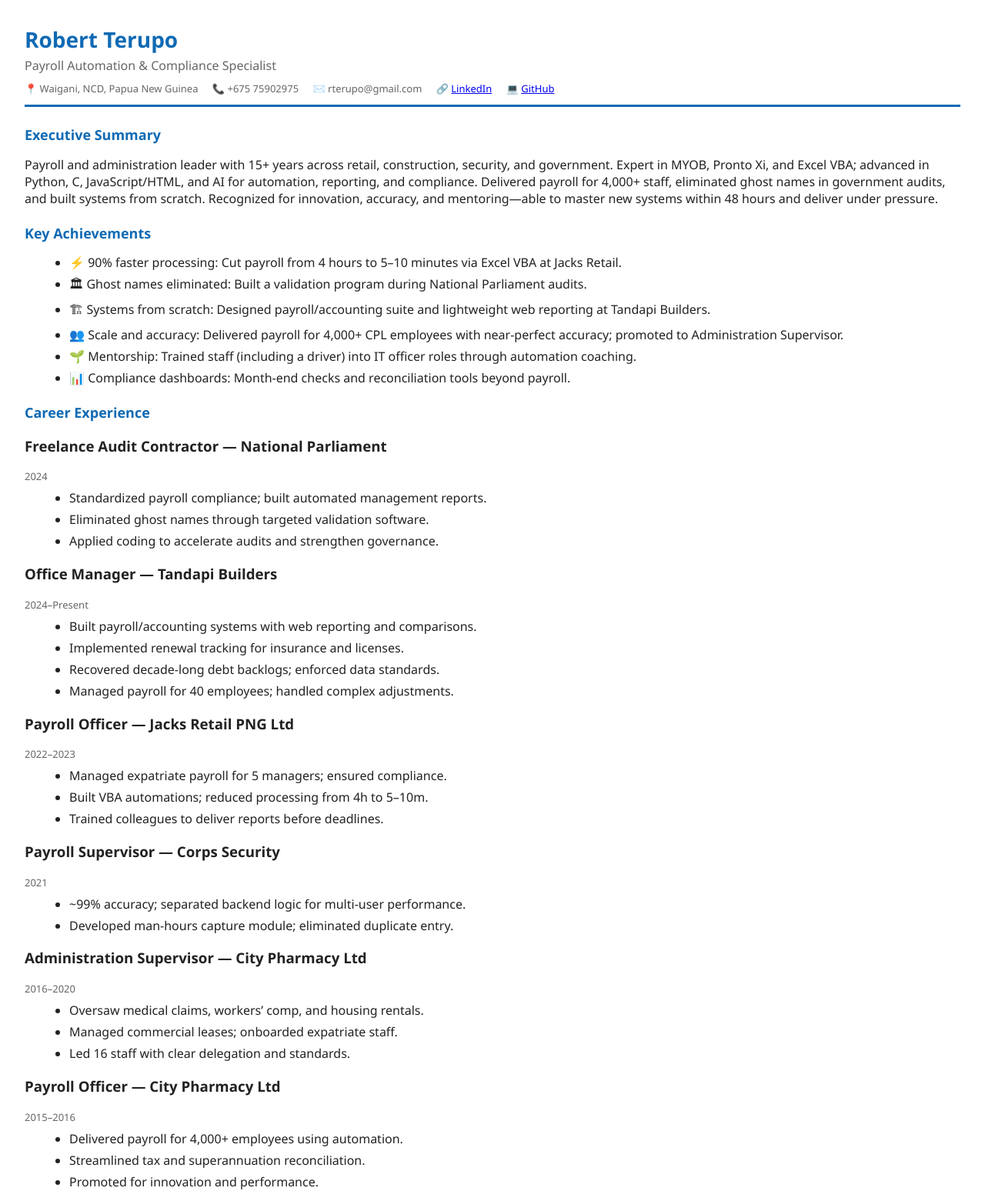
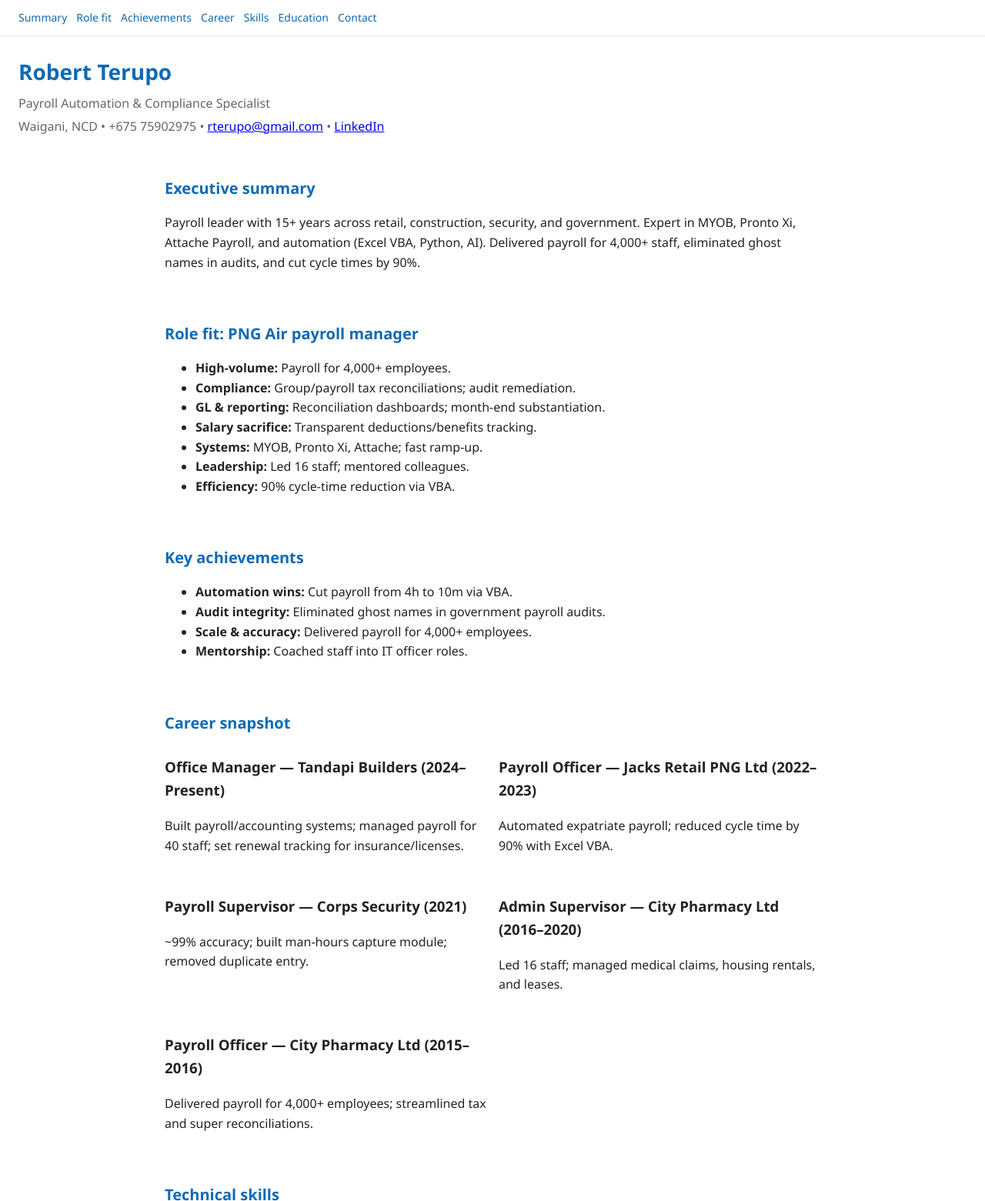
Before and after one commit to robertterupo-png/robertterupo-website, a plain HTML site: page index.html in a window 1280 px wide. Shown: the top 1561 px of the page at 77% size. Drawn offline with Linux system fonts and the light colour scheme.

Commit message:
Adding modular structures

```diff
--- /dev/null
+++ b/assets/script.js
@@ -0,0 +1,11 @@
+// assets/script.js
+document.querySelectorAll('.nav a').forEach(a => {
+  a.addEventListener('click', e => {
+    const id = a.getAttribute('href');
+    const el = document.querySelector(id);
+    if (el) {
+      e.preventDefault();
+      el.scrollIntoView({ behavior: 'smooth', block: 'start' });
+    }
+  });
+});
--- /dev/null
+++ b/assets/styles.css
@@ -0,0 +1,29 @@
+/* assets/styles.css */
+:root {
+  --accent: #0f6ab4;
+  --text: #222;
+  --muted: #666;
+  --bg: #fff;
+  --border: #e5e7eb;
+}
+* { box-sizing: border-box; }
+body { margin: 0; font-family: "Segoe UI", Roboto, Arial, sans-serif; color: var(--text); background: var(--bg); line-height: 1.6; }
+.nav { display: flex; gap: 12px; padding: 12px 24px; border-bottom: 1px solid var(--border); position: sticky; top: 0; background: var(--bg); z-index: 20; }
+.nav a { color: var(--accent); text-decoration: none; font-size: 14px; }
+.nav a:hover, .nav a:focus { text-decoration: underline; }
+.hero { padding: 24px; }
+.hero h1 { margin: 0 0 6px; color: var(--accent); font-size: 28px; }
+.hero p { margin: 4px 0; color: var(--muted); }
+.section { padding: 24px; max-width: 900px; margin: 0 auto; }
+.section h2 { color: var(--accent); margin: 0 0 8px; font-size: 20px; }
+.grid { display: grid; grid-template-columns: 1fr; gap: 16px; }
+@media (min-width: 900px) { .grid { grid-template-columns: 1fr 1fr; } }
+.site-footer { padding: 24px; text-align: center; color: var(--muted); border-top: 1px solid var(--border); }
+
+/* Print-friendly CV */
+@media print {
+  .nav, .site-footer { display: none; }
+  .section { padding: 12px 24px; }
+  .hero h1 { font-size: 24px; }
+  .section h2 { font-size: 16px; }
+}
--- a/index.html
+++ b/index.html
@@ -2,160 +2,108 @@
 <html lang="en">
 <head>
   <meta charset="utf-8" />
-  <title>Robert Terupo - Payroll Manager CV</title>
+  <title>Robert Terupo — Payroll Manager</title>
   <meta name="viewport" content="width=device-width, initial-scale=1" />
-  <style>
-    body { font-family: "Segoe UI", Arial, sans-serif; margin: 0; padding: 32px; background: #fff; color: #222; }
-    header { border-bottom: 3px solid #0f6ab4; padding-bottom: 12px; margin-bottom: 24px; }
-    h1 { font-size: 28px; margin: 0; color: #0f6ab4; }
-    .title { font-size: 16px; color: #666; margin-top: 4px; }
-    .contact { font-size: 13px; margin-top: 10px; color: #666; }
-    .contact span { margin-right: 15px; }
-    h2 { font-size: 18px; color: #0f6ab4; margin-top: 22px; }
-    ul { margin: 8px 0 0 18px; }
-    li { margin: 6px 0; }
-    .item { margin-bottom: 12px; }
-    .meta { font-size: 13px; color: #666; }
-  </style>
+  <meta name="description" content="Payroll automation & compliance specialist with high-volume experience and audit readiness." />
+  <link rel="icon" href="assets/favicon.ico" />
+  <link rel="preload" href="assets/styles.css" as="style" />
+  <link rel="stylesheet" href="assets/styles.css" />
 </head>
 <body>
-  <header>
+  <header class="site-header">
+    <nav class="nav">
+      <a href="#summary">Summary</a>
+      <a href="#role-fit">Role fit</a>
+      <a href="#achievements">Achievements</a>
+      <a href="#career">Career</a>
+      <a href="#skills">Skills</a>
+      <a href="#education">Education</a>
+      <a href="#contact">Contact</a>
+    </nav>
+    <div class="hero">
       <h1>Robert Terupo</h1>
-    <div class="title">Payroll Automation & Compliance Specialist</div>
-    <div class="contact">
-      <span>📍 Waigani, NCD, Papua New Guinea</span>
-      <span>📞 +675 75902975</span>
-      <span>✉️ rterupo@gmail.com</span>
-      <span>🔗 <a href="https://linkedin.com/in/robert-terupo">LinkedIn</a></span>
-      <span>💻 <a href="https://github.com/robertterupo-png">GitHub</a></span>
+      <p>Payroll Automation & Compliance Specialist</p>
+      <p class="contact">
+        Waigani, NCD • +675 75902975 • <a href="mailto:rterupo@gmail.com">rterupo@gmail.com</a> •
+        <a href="https://linkedin.com/in/robert-terupo">LinkedIn</a>
+      </p>
     </div>
   </header>
 
-  <section>
-    <h2>Executive Summary</h2>
-    <p>
-      Payroll and administration leader with 15+ years across retail, construction, security, and government.
-      Expert in MYOB, Pronto Xi, and Excel VBA; advanced in Python, C, JavaScript/HTML, and AI for automation,
-      reporting, and compliance. Delivered payroll for 4,000+ staff, eliminated ghost names in government audits,
-      and built systems from scratch. Recognized for innovation, accuracy, and mentoring—able to master new systems
-      within 48 hours and deliver under pressure.
-    </p>
+  <main>
+    <section id="summary" class="section">
+      <h2>Executive summary</h2>
+      <p>Payroll leader with 15+ years across retail, construction, security, and government. Expert in MYOB, Pronto Xi, Attache Payroll, and automation (Excel VBA, Python, AI). Delivered payroll for 4,000+ staff, eliminated ghost names in audits, and cut cycle times by 90%.</p>
     </section>
 
-  <section>
-    <h2>Key Achievements</h2>
+    <section id="role-fit" class="section">
+      <h2>Role fit: PNG Air payroll manager</h2>
       <ul>
-      <li>⚡ 90% faster processing: Cut payroll from 4 hours to 5–10 minutes via Excel VBA at Jacks Retail.</li>
-      <li>🏛 Ghost names eliminated: Built a validation program during National Parliament audits.</li>
-      <li>🏗 Systems from scratch: Designed payroll/accounting suite and lightweight web reporting at Tandapi Builders.</li>
-      <li>👥 Scale and accuracy: Delivered payroll for 4,000+ CPL employees with near‑perfect accuracy; promoted to Administration Supervisor.</li>
-      <li>🌱 Mentorship: Trained staff (including a driver) into IT officer roles through automation coaching.</li>
-      <li>📊 Compliance dashboards: Month‑end checks and reconciliation tools beyond payroll.</li>
+        <li><strong>High-volume:</strong> Payroll for 4,000+ employees.</li>
+        <li><strong>Compliance:</strong> Group/payroll tax reconciliations; audit remediation.</li>
+        <li><strong>GL & reporting:</strong> Reconciliation dashboards; month-end substantiation.</li>
+        <li><strong>Salary sacrifice:</strong> Transparent deductions/benefits tracking.</li>
+        <li><strong>Systems:</strong> MYOB, Pronto Xi, Attache; fast ramp-up.</li>
+        <li><strong>Leadership:</strong> Led 16 staff; mentored colleagues.</li>
+        <li><strong>Efficiency:</strong> 90% cycle-time reduction via VBA.</li>
       </ul>
     </section>
 
-  <section>
-    <h2>Career Experience</h2>
-    <div class="item">
-      <h3>Freelance Audit Contractor — National Parliament</h3>
-      <div class="meta">2024</div>
+    <section id="achievements" class="section">
+      <h2>Key achievements</h2>
       <ul>
-        <li>Standardized payroll compliance; built automated management reports.</li>
-        <li>Eliminated ghost names through targeted validation software.</li>
-        <li>Applied coding to accelerate audits and strengthen governance.</li>
+        <li><strong>Automation wins:</strong> Cut payroll from 4h to 10m via VBA.</li>
+        <li><strong>Audit integrity:</strong> Eliminated ghost names in government payroll audits.</li>
+        <li><strong>Scale & accuracy:</strong> Delivered payroll for 4,000+ employees.</li>
+        <li><strong>Mentorship:</strong> Coached staff into IT officer roles.</li>
       </ul>
-    </div>
+    </section>
 
-    <div class="item">
-      <h3>Office Manager — Tandapi Builders</h3>
-      <div class="meta">2024–Present</div>
-      <ul>
-        <li>Built payroll/accounting systems with web reporting and comparisons.</li>
-        <li>Implemented renewal tracking for insurance and licenses.</li>
-        <li>Recovered decade‑long debt backlogs; enforced data standards.</li>
-        <li>Managed payroll for 40 employees; handled complex adjustments.</li>
-      </ul>
-    </div>
-
-    <div class="item">
-      <h3>Payroll Officer — Jacks Retail PNG Ltd</h3>
-      <div class="meta">2022–2023</div>
-      <ul>
-        <li>Managed expatriate payroll for 5 managers; ensured compliance.</li>
-        <li>Built VBA automations; reduced processing from 4h to 5–10m.</li>
-        <li>Trained colleagues to deliver reports before deadlines.</li>
-      </ul>
-    </div>
-
-    <div class="item">
-      <h3>Payroll Supervisor — Corps Security</h3>
-      <div class="meta">2021</div>
-      <ul>
-        <li>~99% accuracy; separated backend logic for multi‑user performance.</li>
-        <li>Developed man‑hours capture module; eliminated duplicate entry.</li>
-      </ul>
-    </div>
-
-    <div class="item">
-      <h3>Administration Supervisor — City Pharmacy Ltd</h3>
-      <div class="meta">2016–2020</div>
-      <ul>
-        <li>Oversaw medical claims, workers’ comp, and housing rentals.</li>
-        <li>Managed commercial leases; onboarded expatriate staff.</li>
-        <li>Led 16 staff with clear delegation and standards.</li>
-      </ul>
-    </div>
-
-    <div class="item">
-      <h3>Payroll Officer — City Pharmacy Ltd</h3>
-      <div class="meta">2015–2016</div>
-      <ul>
-        <li>Delivered payroll for 4,000+ employees using automation.</li>
-        <li>Streamlined tax and superannuation reconciliation.</li>
-        <li>Promoted for innovation and performance.</li>
-      </ul>
-    </div>
-
-    <div class="item">
-      <h3>Accounts Payable Officer — Kana Construction Ltd</h3>
-      <div class="meta">2013–2014</div>
-      <ul>
-        <li>Streamlined supplier payments via proactive reconciliation.</li>
-        <li>Improved accuracy and efficiency with process tweaks.</li>
-      </ul>
-    </div>
-
-    <div class="item">
-      <h3>Service Coordinator — PNG Pest Control</h3>
-      <div class="meta">2011–2012</div>
-      <ul>
-        <li>Coordinated schedules; maintained stock and admin records.</li>
-        <li>Strengthened administrative processes.</li>
-      </ul>
-    </div>
-
-    <div class="item">
-      <h3>Brewing Technician — SP Brewery</h3>
-      <div class="meta">2004–2009</div>
-      <ul>
-        <li>Maintained production and safety compliance; built discipline.</li>
-      </ul>
+    <section id="career" class="section">
+      <h2>Career snapshot</h2>
+      <div class="grid">
+        <article>
+          <h3>Office Manager — Tandapi Builders (2024–Present)</h3>
+          <p>Built payroll/accounting systems; managed payroll for 40 staff; set renewal tracking for insurance/licenses.</p>
+        </article>
+        <article>
+          <h3>Payroll Officer — Jacks Retail PNG Ltd (2022–2023)</h3>
+          <p>Automated expatriate payroll; reduced cycle time by 90% with Excel VBA.</p>
+        </article>
+        <article>
+          <h3>Payroll Supervisor — Corps Security (2021)</h3>
+          <p>~99% accuracy; built man-hours capture module; removed duplicate entry.</p>
+        </article>
+        <article>
+          <h3>Admin Supervisor — City Pharmacy Ltd (2016–2020)</h3>
+          <p>Led 16 staff; managed medical claims, housing rentals, and leases.</p>
+        </article>
+        <article>
+          <h3>Payroll Officer — City Pharmacy Ltd (2015–2016)</h3>
+          <p>Delivered payroll for 4,000+ employees; streamlined tax and super reconciliations.</p>
+        </article>
       </div>
     </section>
 
-  <section>
-    <h2>Technical Skills</h2>
+    <section id="skills" class="section">
+      <h2>Technical skills</h2>
       <ul>
-      <li>Payroll Systems: MYOB, Pronto Xi, Attache Payroll</li>
-      <li>Automation: Excel VBA, Python, C, JavaScript/HTML, AI</li>
-      <li>Finance: GL reconciliations, tax compliance, reporting dashboards</li>
-      <li>Rapid mastery: New system proficiency within 48 hours</li>
+        <li><strong>Payroll:</strong> MYOB, Pronto Xi, Attache Payroll</li>
+        <li><strong>Automation:</strong> Excel VBA, Python, JavaScript/HTML, AI</li>
+        <li><strong>Finance:</strong> GL reconciliations, tax compliance, dashboards</li>
       </ul>
     </section>
 
-  <section>
-    <h2>Education & References</h2>
-    <p>Available upon request. See <a href="https://robertterupo-png.github.io/rterupo-website/education.html">Education</a> and <a href="https://robertterupo-png.github.io/rterupo-website/references.html">References</a>.</p>
+    <section id="education" class="section">
+      <h2>Education & references</h2>
+      <p>Available upon request. See Education and References on your portfolio.</p>
     </section>
+  </main>
+
+  <footer id="contact" class="site-footer">
+    <p>© Robert Terupo. Fast, compliant payroll operations with automation at the core.</p>
+  </footer>
+
+  <script src="assets/script.js" defer></script>
 </body>
 </html>
```
Lines whose indentation alone changed are shown as unchanged.
